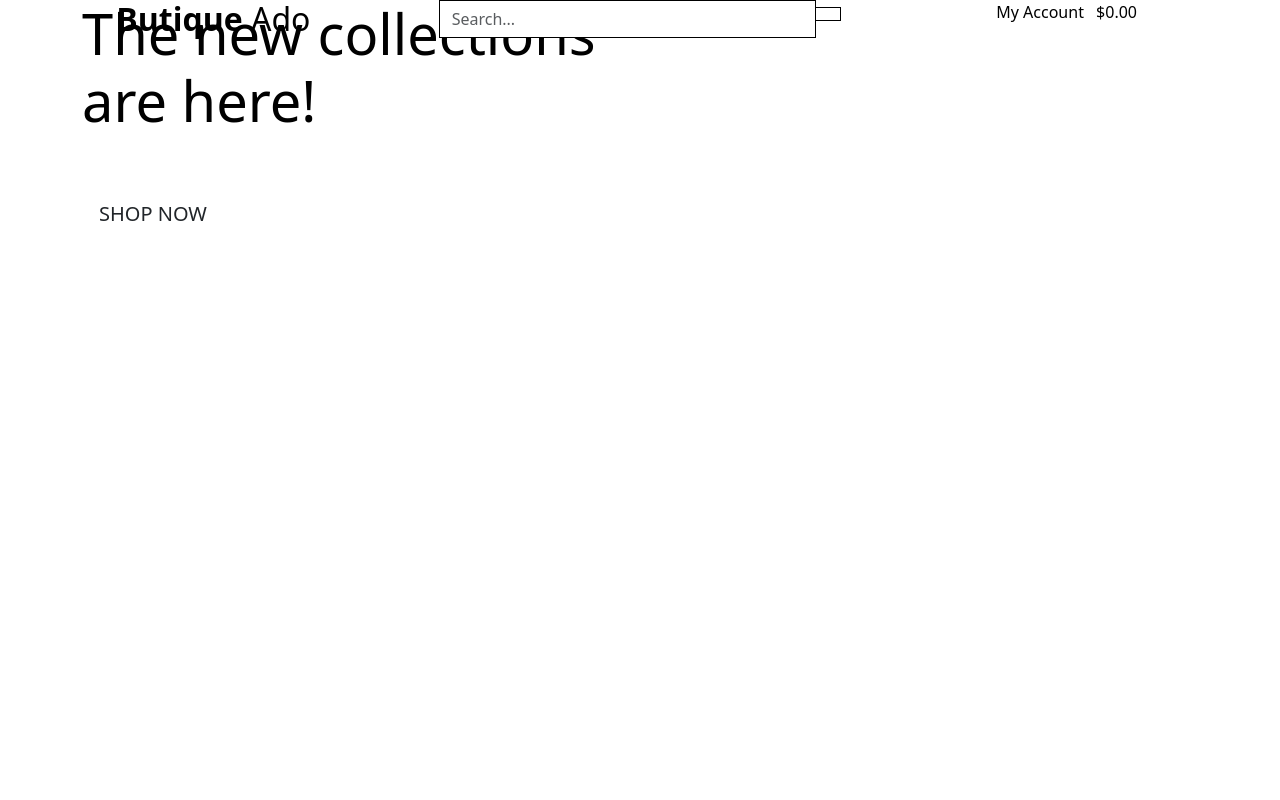
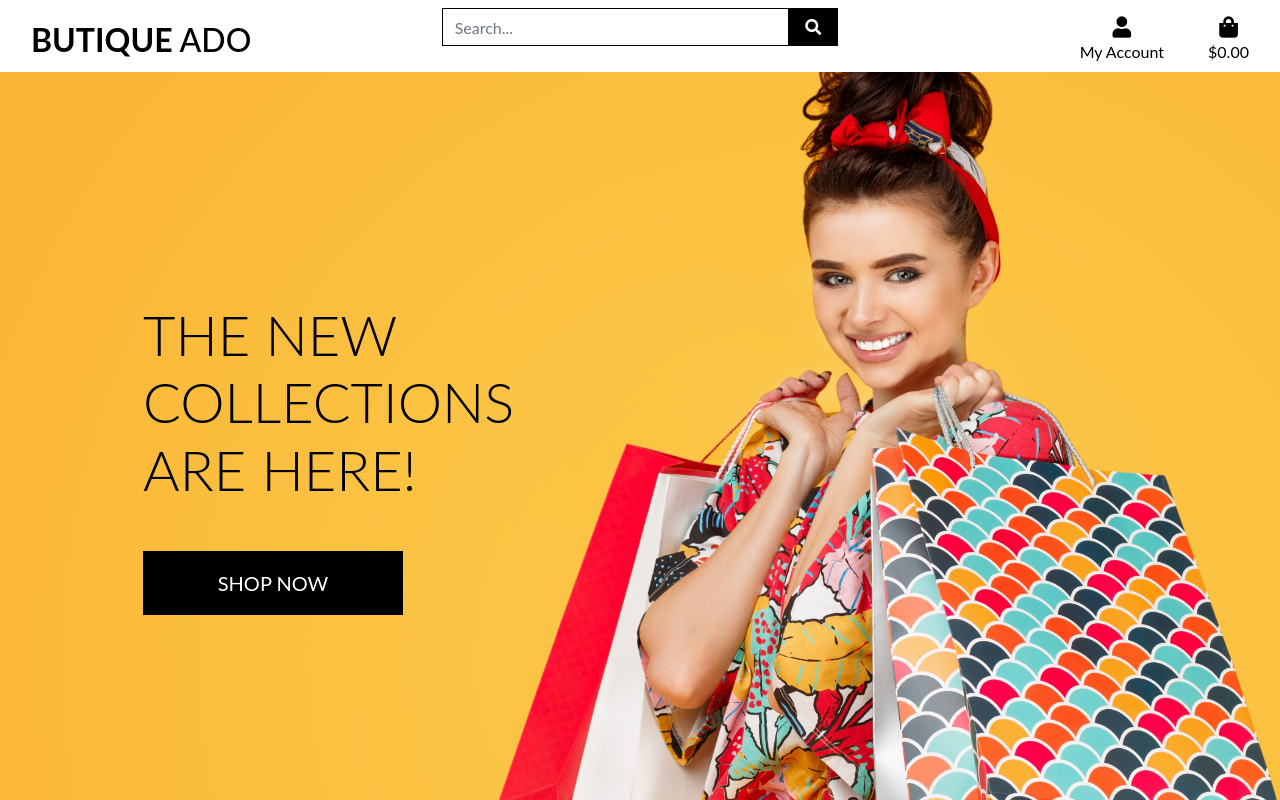
Before and after one commit to MihaiElisei/Butique-Ado-CI-, a Django app: template home/templates/home/index.html in a window 1280 px wide. Run offline with Django 3.2, Linux system fonts and the light colour scheme; the template is opened without the code that fills it, so the values that code supplies are empty; some libraries are stand-ins or nearby versions.

Commit message:
completed homepage header and css

```diff
--- a/butique_ado/settings.py
+++ b/butique_ado/settings.py
@@ -155,6 +155,12 @@ USE_TZ = True
 
 STATIC_URL = '/static/'
 
+STATIC_URL = '/static/'
+STATICFILES_DIRS = (os.path.join(BASE_DIR, 'static'),)
+
+MEDIA_URL = '/media/'
+MEDIA_ROOT = os.path.join(BASE_DIR, 'media')
+
 # Default primary key field type
 # https://docs.djangoproject.com/en/3.2/ref/settings/#default-auto-field
 
--- a/butique_ado/urls.py
+++ b/butique_ado/urls.py
@@ -1,10 +1,11 @@
 
 from django.contrib import admin
 from django.urls import path, include
-
+from django.conf import settings
+from django.conf.urls.static import static
 
 urlpatterns = [
     path('admin/', admin.site.urls),
     path('accounts/', include('allauth.urls')),
     path('', include('home.urls')),
-]
+] + static(settings.MEDIA_URL, document_root=settings.MEDIA_ROOT)
--- /dev/null
+++ b/static/css/base.css
@@ -0,0 +1,81 @@
+html {
+    height: 100%;
+}
+
+body {
+    background: url('/media/homepage_background_cropped.jpg') no-repeat center center fixed;
+    background-size: cover;
+    height: calc(100vh - 164px);
+    color: #555;
+    font-family: 'Lato';
+}
+
+/* from Bulma */
+.icon {
+    align-items: center;
+    display: inline-flex;
+    justify-content: center;
+    height: 1.5rem;
+    width: 1.5rem;
+}
+
+.logo-font {
+    text-transform: uppercase;
+}
+
+.main-logo-link {
+    width: fit-content;
+}
+
+.shop-now-button {
+    background: black;
+    color: white;
+    min-width: 260px;
+}
+
+.btn-black {
+    background: black;
+    color: white;
+}
+
+.shop-now-button:hover,
+.shop-now-button:active,
+.shop-now-button:focus,
+.btn-black:hover,
+.btn-black:active,
+.btn-black:focus {
+    background: #222;
+    color: white;
+}
+
+.text-black {
+    color: #000 !important;
+}
+
+.border-black {
+    border: 1px solid black !important;
+}
+
+/* -------------------------------- Media Queries */
+
+/* Slightly larger container on xl screens */
+@media (min-width: 1200px) {
+  .container {
+    max-width: 80%;
+  }
+}
+
+/* fixed top navbar only on medium and up */
+@media (min-width: 992px) {
+    .fixed-top-desktop-only {
+        position: fixed;
+        top: 0;
+        right: 0;
+        left: 0;
+        z-index: 1030;
+    }
+
+    .header-container {
+        padding-top: 164px;
+    }
+}
--- a/templates/base.html
+++ b/templates/base.html
@@ -13,15 +13,21 @@
     {% endblock %}
 
     {% block corecss %}
-    <link href="https://cdn.jsdelivr.net/npm/bootstrap@5.3.0-alpha1/dist/css/bootstrap.min.css" rel="stylesheet" integrity="sha384-GLhlTQ8iRABdZLl6O3oVMWSktQOp6b7In1Zl3/Jr59b6EGGoI1aFkw7cmDA6j6gD" crossorigin="anonymous">
-    <script src="https://cdn.jsdelivr.net/npm/jquery@3.5.1/dist/jquery.min.js" integrity="sha256-9/aliU8dGd2tb6OSsuzixeV4y/faTqgFtohetphbbj0=" crossorigin="anonymous"></script>
+    <link rel="stylesheet" href="https://stackpath.bootstrapcdn.com/bootstrap/4.4.1/css/bootstrap.min.css" integrity="sha384-Vkoo8x4CGsO3+Hhxv8T/Q5PaXtkKtu6ug5TOeNV6gBiFeWPGFN9MuhOf23Q9Ifjh" crossorigin="anonymous">
+    <link rel="preconnect" href="https://fonts.googleapis.com">
+    <link rel="preconnect" href="https://fonts.gstatic.com" crossorigin>
+    <link href="https://fonts.googleapis.com/css2?family=Roboto:ital,wght@0,700;1,400&display=swap" rel="stylesheet">
+    <link rel="stylesheet" href="https://cdnjs.cloudflare.com/ajax/libs/font-awesome/5.15.4/css/all.min.css" integrity="sha512-1ycn6IcaQQ40/MKBW2W4Rhis/DbILU74C1vSrLJxCq57o941Ym01SwNsOMqvEBFlcgUa6xLiPY/NS5R+E6ztJQ==" crossorigin="anonymous" referrerpolicy="no-referrer" />
+    <link rel="stylesheet" href="{% static 'css/base.css' %}">
     {% endblock %}
 
     {% block extra_css %}
     {% endblock %}
 
     {% block corejs %}
-    <script src="https://cdn.jsdelivr.net/npm/bootstrap@5.3.0-alpha1/dist/js/bootstrap.bundle.min.js" integrity="sha384-w76AqPfDkMBDXo30jS1Sgez6pr3x5MlQ1ZAGC+nuZB+EYdgRZgiwxhTBTkF7CXvN" crossorigin="anonymous"></script>
+    <script src="https://cdn.jsdelivr.net/npm/jquery@3.5.1/dist/jquery.min.js" integrity="sha256-9/aliU8dGd2tb6OSsuzixeV4y/faTqgFtohetphbbj0=" crossorigin="anonymous"></script>
+    <script src="https://cdn.jsdelivr.net/npm/popper.js@1.16.0/dist/umd/popper.min.js" integrity="sha384-Q6E9RHvbIyZFJoft+2mJbHaEWldlvI9IOYy5n3zV9zzTtmI3UksdQRVvoxMfooAo" crossorigin="anonymous"></script>
+    <script src="https://stackpath.bootstrapcdn.com/bootstrap/4.4.1/js/bootstrap.min.js" integrity="sha384-wfSDF2E50Y2D1uUdj0O3uMBJnjuUD4Ih7YwaYd1iqfktj0Uod8GCExl3Og8ifwB6" crossorigin="anonymous"></script>
     {% endblock %}
 
 
@@ -33,7 +39,7 @@
 
   <body>
     <header class="container-fluid fixed-top">
-        <div class="row">
+        <div class="row bg-white pt-lg-2 d-none d-lg-flex" id="topnav">
           <div class="col-12 col-lg-4 my-auto py-1 py-lg-0 text-center text-lg-left">
             <a href="{% url 'home' %}" class="nav-link main-logo-link">
                 <h2 class="logo-font text-black my-0"><strong>Butique</strong> Ado</h2>
@@ -56,7 +62,7 @@
           <div class="col-12 col-lg-4 py-1 py-lg-0">
             <ul class="list-inline list-unstyled text-center text-lg-right my-0">
                 <li class="list-inline-item dropdown">
-                    <a href="" class="text-black nav-link" id="user-options" data-toggle="dropdown" aria-haspopup="true" aria-expanded="false">
+                    <a class="text-black nav-link" href="#" id="user-options" data-toggle="dropdown" aria-haspopup="true" aria-expanded="false">
                         <div class="text-center">
                             <div><i class="fas fa-user fa-lg"></i></div>
                             <p class="my-0">My Account</p>
```
Also changed, not shown: media/homepage_background_cropped.jpg (added).
